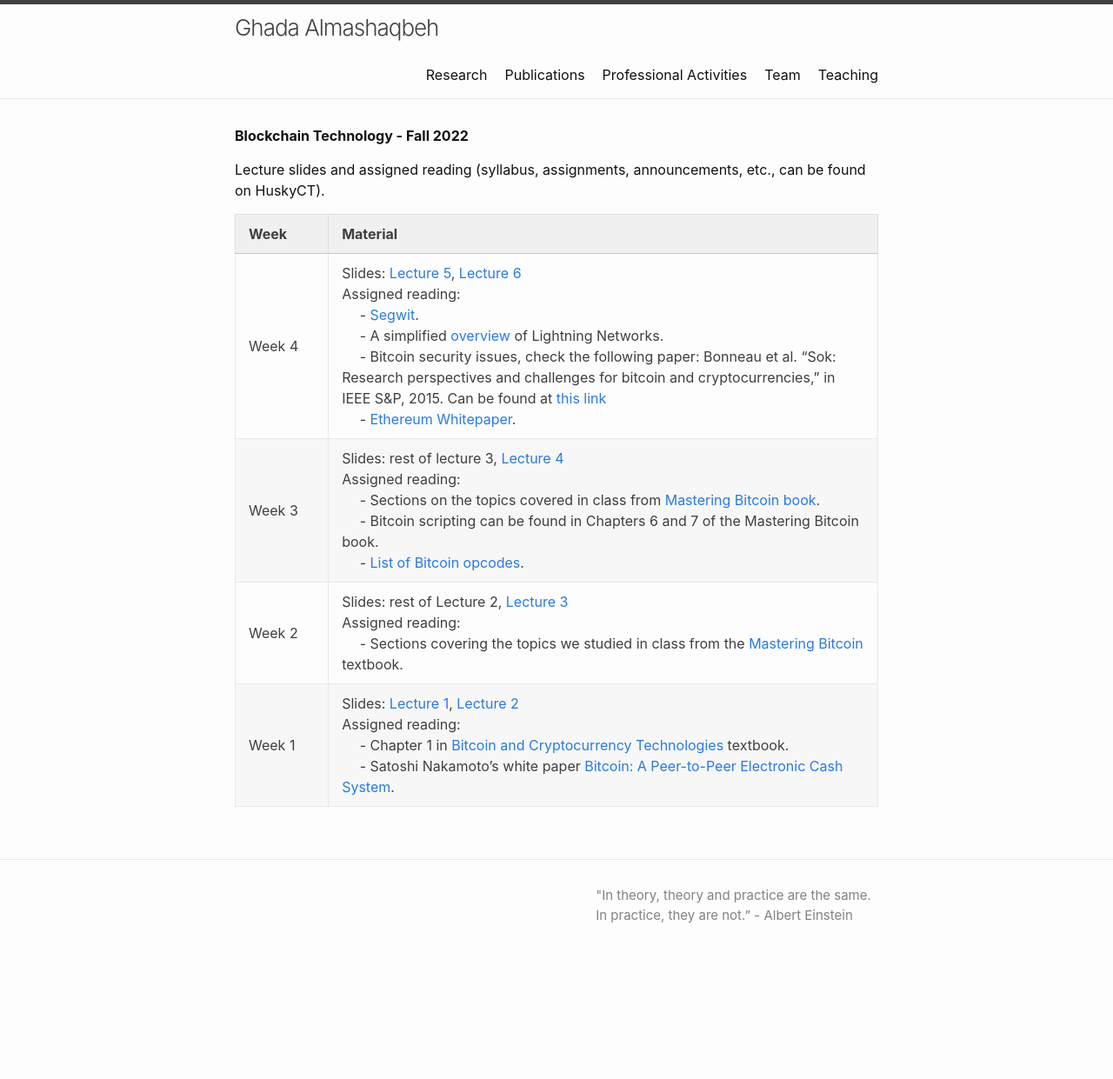
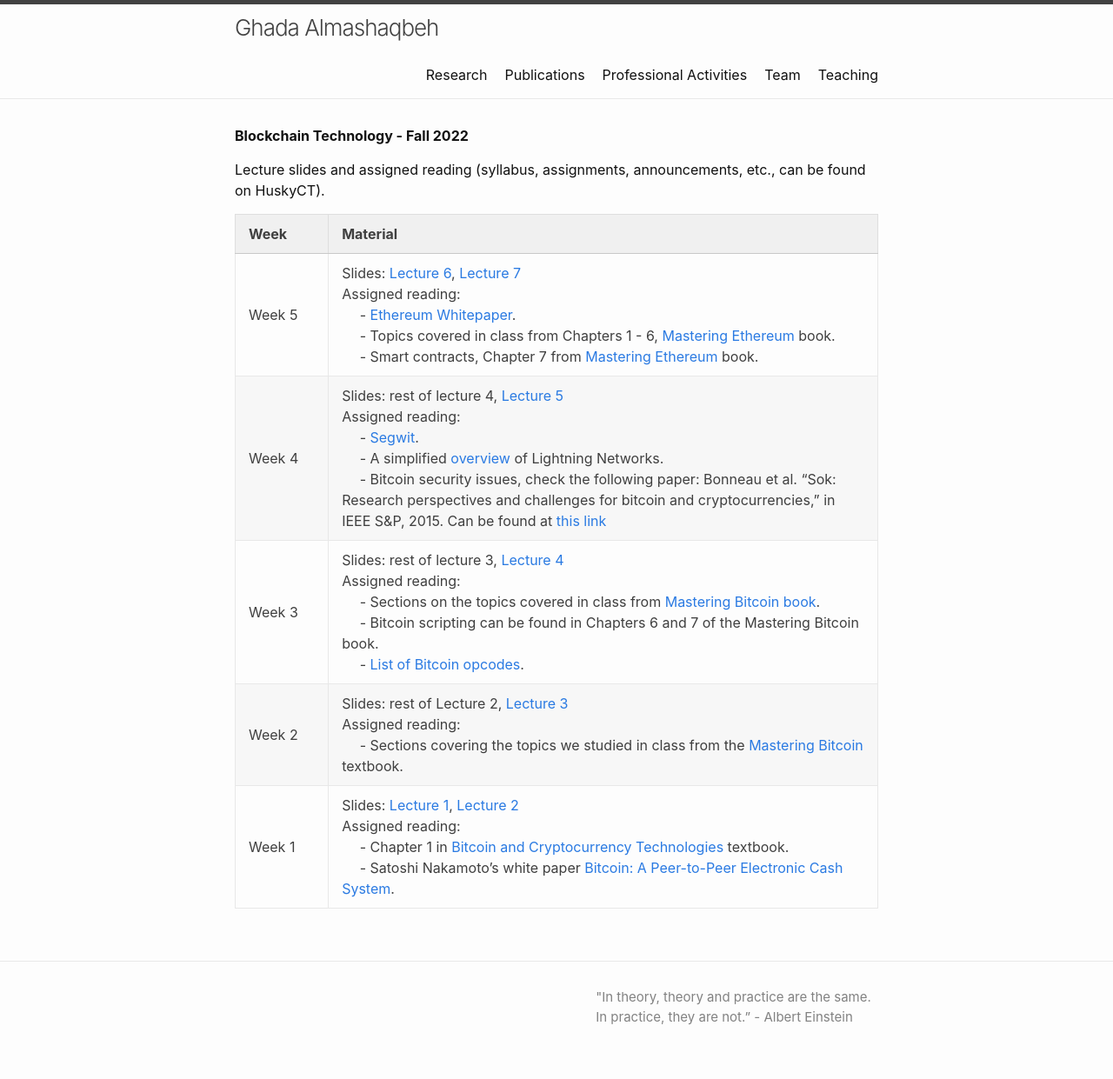
Before and after one commit to GhadaAlmashaqbeh/GhadaAlmashaqbeh.github.io, a Jekyll site: the page built from courses/blockchain-technology-f2022/index.md, in a window 1280 px wide. Shown: the whole page at 87% size. Built offline with Jekyll 4.4.1, drawn with Linux system fonts in a browser that asks for light colours; before the commit the page ends 1124 px from its top, so only the background shows below that.

Commit message:
add lectures

```diff
--- a/courses/blockchain-technology-f2022/index.md
+++ b/courses/blockchain-technology-f2022/index.md
@@ -8,7 +8,8 @@
 
 | Week&emsp;&emsp;| Material           |
 |----------|--------------------|
-| Week 4 | Slides: [Lecture 5](./lecture5.pdf), [Lecture 6](./lecture6.pdf) <br/> Assigned reading: <br/> &emsp; - [Segwit](https://en.bitcoin.it/wiki/Segregated_Witness). <br/> &emsp; - A simplified [overview](https://academy.binance.com/blockchain/what-is-lightning-network) of Lightning Networks. <br/> &emsp; - Bitcoin security issues, check the following paper: Bonneau et al. "Sok: Research perspectives and challenges for bitcoin and cryptocurrencies," in IEEE S&P, 2015. Can be found at [this link](https://jbonneau.com/doc/BMCNKF15-IEEESP-bitcoin.pdf)<br/> &emsp; - [Ethereum Whitepaper](https://ethereum.org/en/whitepaper/). |
+| Week 5 | Slides: [Lecture 6](./lecture6.pdf), [Lecture 7](./lecture7.pdf) <br/> Assigned reading: <br/> &emsp; - [Ethereum Whitepaper](https://ethereum.org/en/whitepaper/).<br/> &emsp; - Topics covered in class from Chapters 1 - 6, [Mastering Ethereum](https://github.com/ethereumbook/ethereumbook/blob/develop/book.asciidoc) book. <br/> &emsp; - Smart contracts, Chapter 7 from [Mastering Ethereum](https://github.com/ethereumbook/ethereumbook/blob/develop/book.asciidoc) book. |
+| Week 4 | Slides: rest of lecture 4, [Lecture 5](./lecture5.pdf) <br/> Assigned reading: <br/> &emsp; - [Segwit](https://en.bitcoin.it/wiki/Segregated_Witness). <br/> &emsp; - A simplified [overview](https://academy.binance.com/blockchain/what-is-lightning-network) of Lightning Networks. <br/> &emsp; - Bitcoin security issues, check the following paper: Bonneau et al. "Sok: Research perspectives and challenges for bitcoin and cryptocurrencies," in IEEE S&P, 2015. Can be found at [this link](https://jbonneau.com/doc/BMCNKF15-IEEESP-bitcoin.pdf) |
 | Week 3 | Slides: rest of lecture 3, [Lecture 4](./lecture4.pdf) <br/> Assigned reading: <br/> &emsp; - Sections on the topics covered in class from [Mastering Bitcoin book](https://github.com/bitcoinbook/bitcoinbook/blob/develop/book.asciidoc). <br/> &emsp; - Bitcoin scripting can be found in Chapters 6 and 7 of the Mastering Bitcoin book. <br/> &emsp; - [List of Bitcoin opcodes](https://en.bitcoin.it/wiki/Script).|
 | Week 2 | Slides: rest of Lecture 2, [Lecture 3](./lecture3.pdf) <br/> Assigned reading: <br/> &emsp; - Sections covering the topics we studied in class from the [Mastering Bitcoin](https://github.com/bitcoinbook/bitcoinbook/blob/develop/book.asciidoc) textbook.  |
 | Week 1 | Slides: [Lecture 1](./lecture1.pdf), [Lecture 2](./lecture2.pdf) <br/> Assigned reading: <br/> &emsp; - Chapter 1 in [Bitcoin and Cryptocurrency Technologies](https://d28rh4a8wq0iu5.cloudfront.net/bitcointech/readings/princeton_bitcoin_book.pdf) textbook. <br/> &emsp; - Satoshi Nakamoto’s white paper [Bitcoin: A Peer-to-Peer Electronic Cash System](https://bitcoin.org/bitcoin.pdf). |
```
Also changed, not shown: 2 other files.
